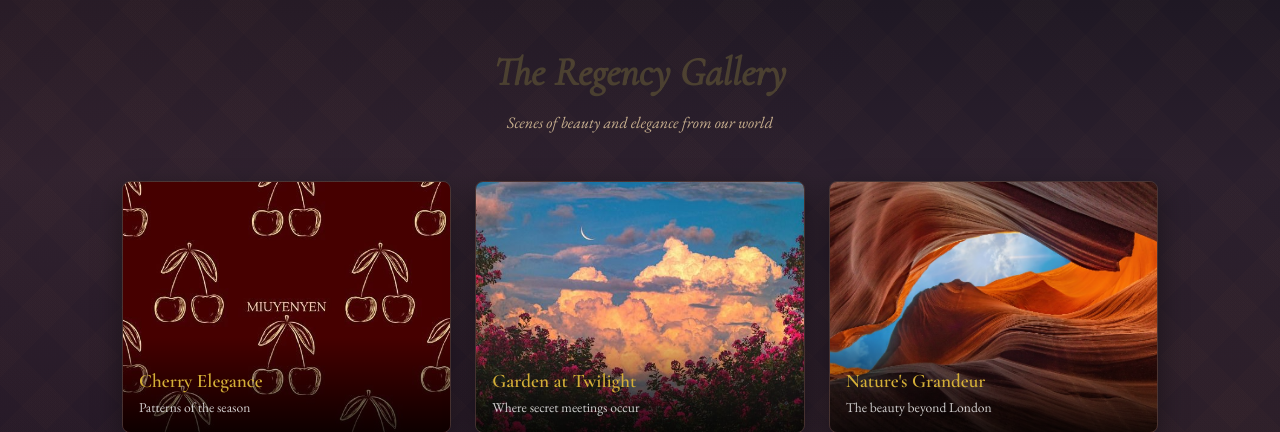
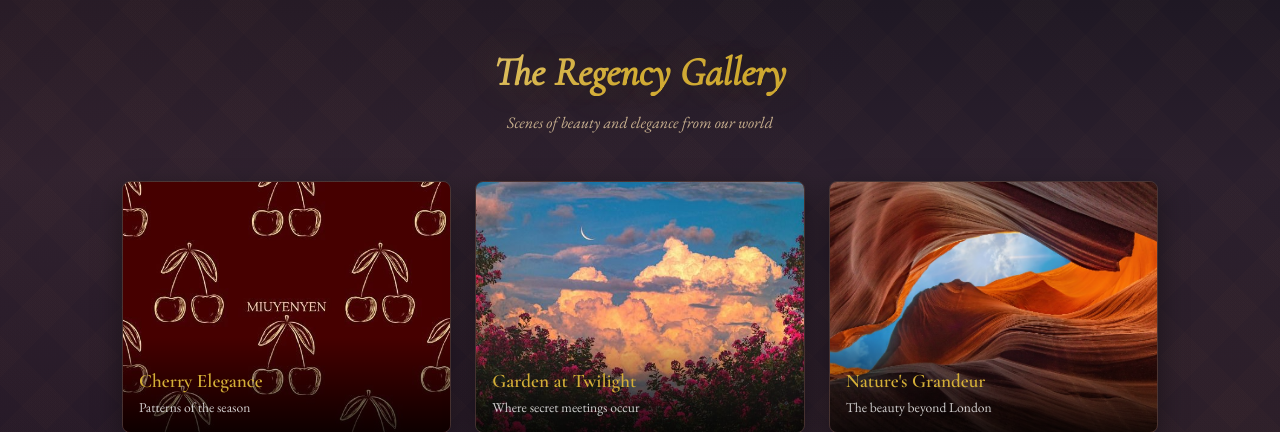
Before and after one commit to insha2472/CNN_flask_demo, a Flask app: page /gallery in a window 1280 px wide. Shown: the part 69-501 px from the top of the page. Run offline with Flask 3, Linux system fonts and the light colour scheme.

Commit message:
Final royal theme touchups

```diff
--- a/templates/gallery.html
+++ b/templates/gallery.html
@@ -81,9 +81,13 @@
             font-family: 'Cormorant Garamond', serif;
             font-size: 2.5rem;
             text-align: center;
-            color: #4a4030;
+            background: linear-gradient(135deg, #f5e6c8 0%, #d4af37 50%, #c9a227 100%);
+            -webkit-background-clip: text;
+            -webkit-text-fill-color: transparent;
+            background-clip: text;
+            margin-bottom: 1rem;
             font-style: italic;
-            margin-bottom: 1rem;
+            text-shadow: 0 0 40px rgba(212, 175, 55, 0.2);
         }
 
         .subtitle {
```
